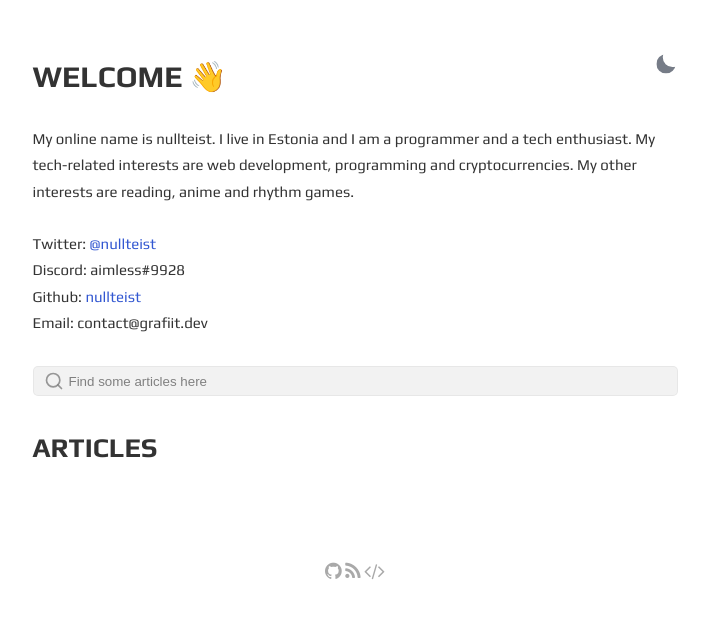
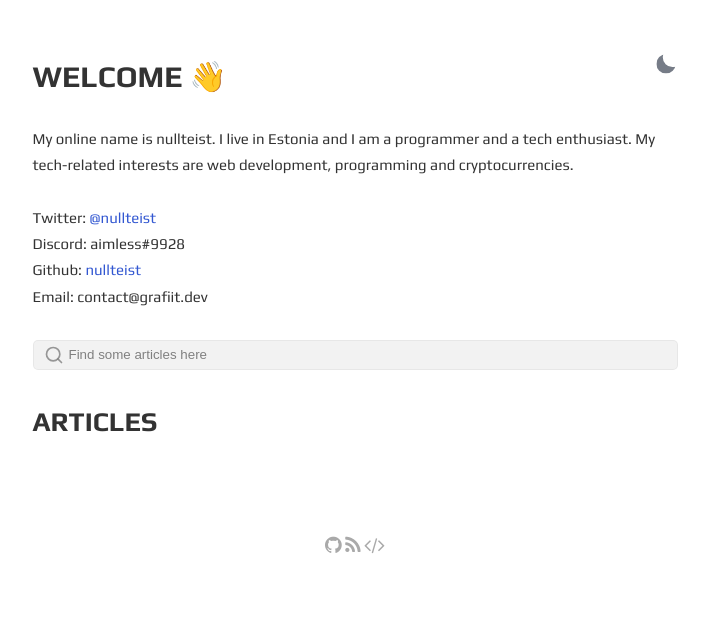
Before and after one commit to nullteist/grafiit-dev, a Jekyll site: the page built from index.html, in a window 1280 px wide. Shown: the top 618 px of the page, without its empty margins (285-994 px from the left). Built offline with Jekyll 4.4.1, drawn with Linux system fonts in a browser that asks for light colours.

Commit message:
changed config

```diff
--- a/_config.yml
+++ b/_config.yml
@@ -2,7 +2,7 @@ site: grafiit.dev
 title: grafiit.dev
 greetings: Welcome 👋
 description: >-
-  My online name is nullteist. I live in Estonia and I am a programmer and a tech enthusiast. My tech-related interests are web development, programming and cryptocurrencies. My other interests are reading, anime and rhythm games.
+  My online name is nullteist. I live in Estonia and I am a programmer and a tech enthusiast. My tech-related interests are web development, programming and cryptocurrencies.
   <br><br>
   Twitter: <a href="https://twitter.com/nullteist">@nullteist</a><br>
   Discord: aimless#9928<br>
```
